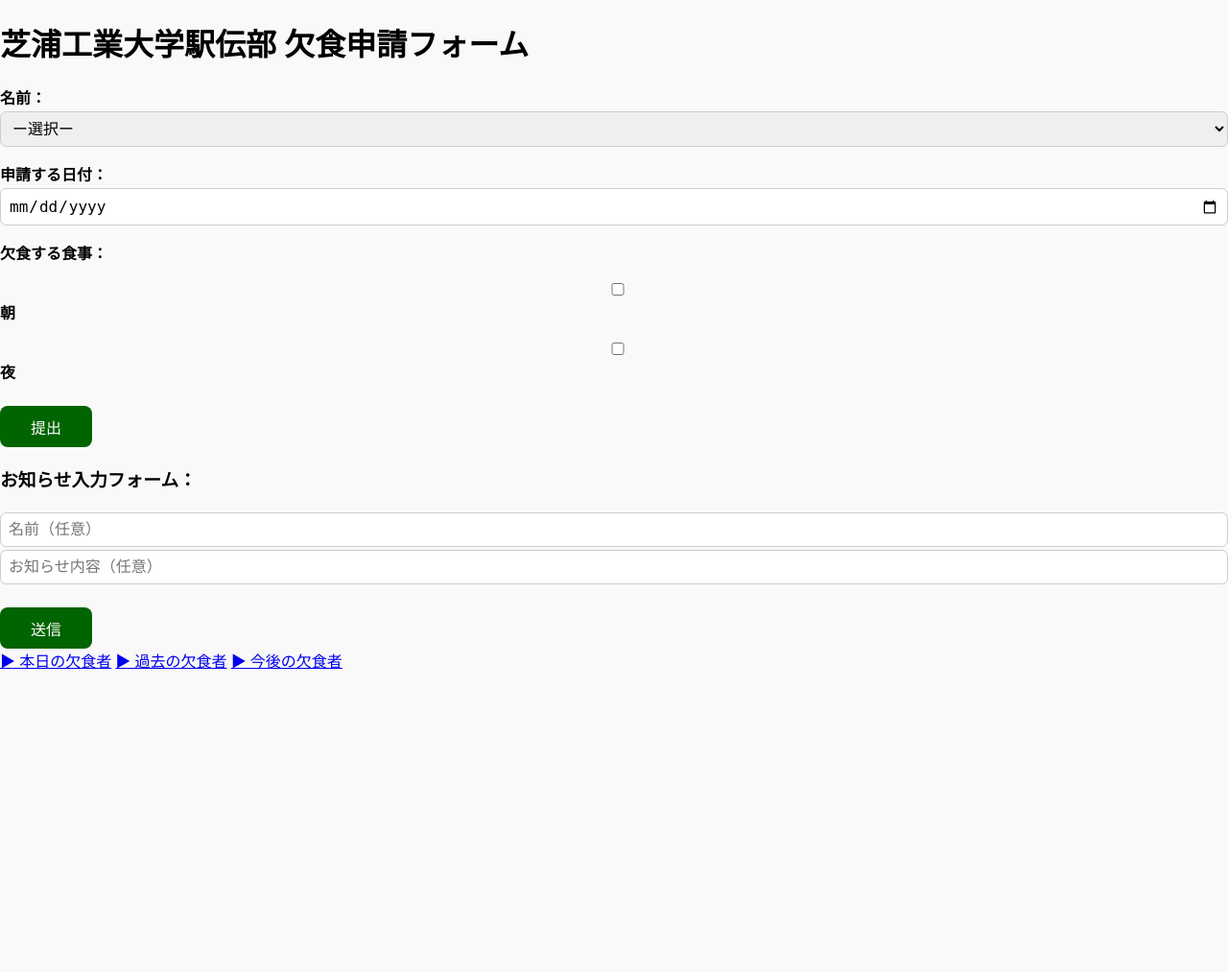
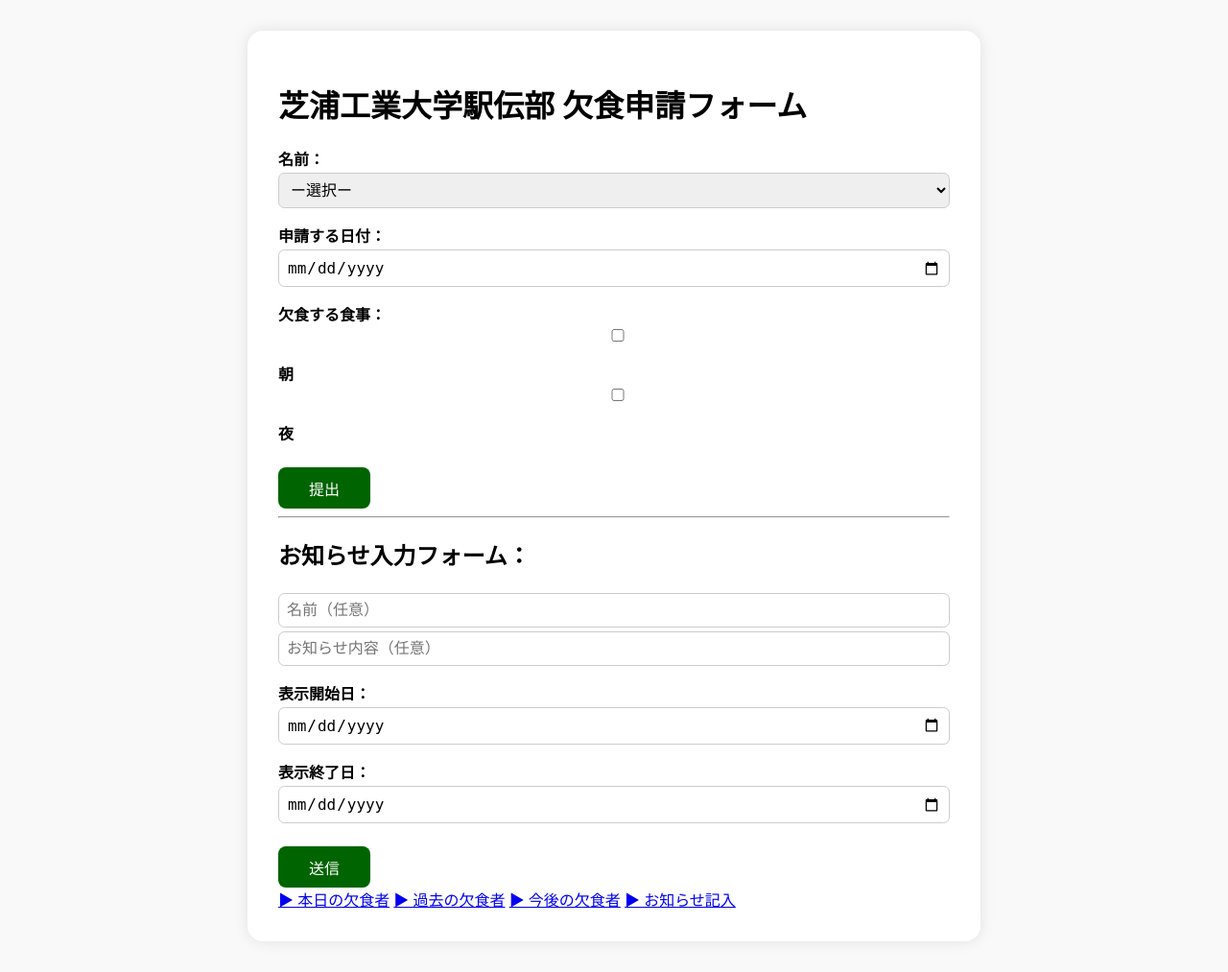
Before and after one commit to syunki-16/skip-meals-sit-app, a Flask app: page / in a window 1280 px wide. Shown: the whole page at 96% size. Before the commit the page ends 697 px from the top, so only its background shows below. Run offline with Flask 2, Linux system fonts and the light colour scheme.

Commit message:
Update form.html

```diff
--- a/templates/form.html
+++ b/templates/form.html
@@ -2,33 +2,21 @@
 <html lang="ja">
 <head>
   <meta charset="UTF-8">
-    <title>芝浦工業大学駅伝部 欠食申請フォーム</title>
-    <link rel="stylesheet" href="/static/style.css">
+  <title>欠食申請フォーム</title>
+  <link rel="stylesheet" href="{{ url_for('static', filename='style.css') }}">
 </head>
 <body>
-<div class="checkered-header">
+  <div class="container">
+    <div class="title-box">
       <h1>芝浦工業大学駅伝部 欠食申請フォーム</h1>
     </div>
 
-<div class="form-container">
-    <!-- お知らせの表示 -->
-    {% if announcements %}
-    <div class="announcement-box">
-        <h2>📢 お知らせ</h2>
-        {% for item in announcements %}
-            <div class="announcement-item">
-                <p><strong>{{ item.writer }}</strong>：{{ item.message }}</p>
-            </div>
-        {% endfor %}
-    </div>
-    {% endif %}
-
     <form action="/" method="POST">
       <label for="name">名前：</label>
-        <select id="name" name="name" required>
+      <select name="name" id="name" required>
         <option value="">ー選択ー</option>
-            {% for n in names %}
-                <option value="{{ n }}">{{ n }}</option>
+        {% for name in names %}
+        <option value="{{ name }}">{{ name }}</option>
         {% endfor %}
       </select>
 
@@ -36,26 +24,36 @@
       <input type="date" id="date" name="date" required>
 
       <label>欠食する食事：</label>
-        <div class="checkbox-row">
-            <label><input type="checkbox" name="breakfast"> 朝</label>
-            <label><input type="checkbox" name="dinner"> 夜</label>
+      <div class="horizontal-checks">
+        <input type="checkbox" id="breakfast" name="breakfast">
+        <label for="breakfast">朝</label>
+        <input type="checkbox" id="dinner" name="dinner">
+        <label for="dinner">夜</label>
       </div>
 
       <button type="submit">提出</button>
     </form>
 
-    <!-- お知らせ投稿フォーム -->
-    <form action="/announcement" method="POST" class="announce-form">
-        <h3>お知らせ入力フォーム：</h3>
-        <input type="text" name="writer" placeholder="名前（任意）">
-        <input type="text" name="message" placeholder="お知らせ内容（任意）">
+    <hr>
+
+    <form action="/announcement" method="POST">
+      <h2>お知らせ入力フォーム：</h2>
+      <input type="text" name="author" placeholder="名前（任意）">
+      <input type="text" name="content" placeholder="お知らせ内容（任意）">
+
+      <label for="start_date">表示開始日：</label>
+      <input type="date" name="start_date" required>
+      <label for="end_date">表示終了日：</label>
+      <input type="date" name="end_date" required>
+
       <button type="submit">送信</button>
     </form>
 
-    <div class="link-row">
+    <div class="nav-links">
       <a href="/list">▶ 本日の欠食者</a>
       <a href="/past">▶ 過去の欠食者</a>
       <a href="/future">▶ 今後の欠食者</a>
+      <a href="/announcement">▶ お知らせ記入</a>
     </div>
   </div>
 </body>
```
Lines whose indentation alone changed are shown as unchanged.
